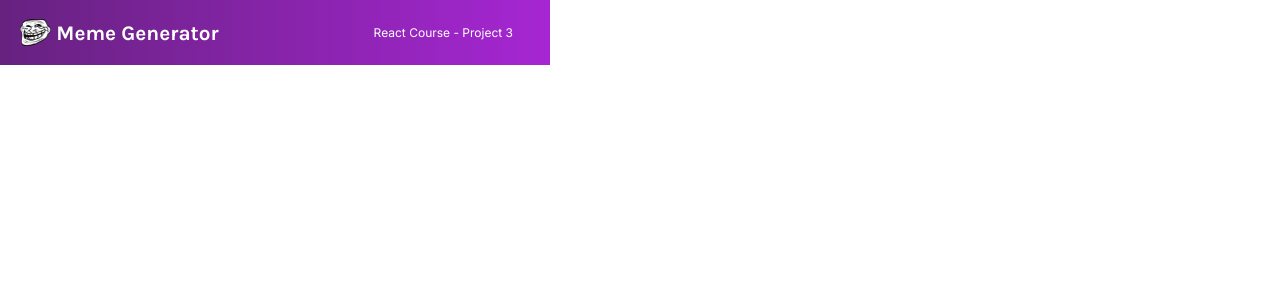
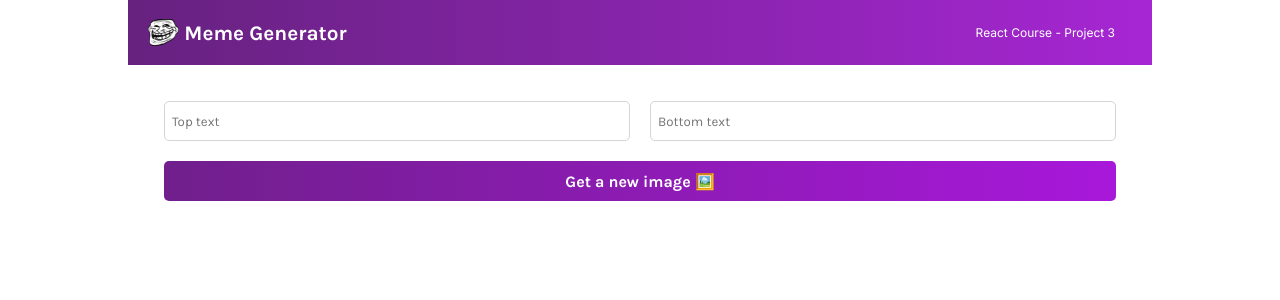
Before and after one commit to carolinanonato/meme-generator, a React (Create React App) app: page / in a window 1280 px wide. Shown: the top 300 px of the page. Built offline with nearby package versions, Linux system fonts and the light colour scheme.

Commit message:
meme body

```diff
--- a/src/App.css
+++ b/src/App.css
@@ -8,14 +8,21 @@ body {
 }
 
 
+main {
+  padding: 36px;
+  width: 80vw;
+  margin: auto;
+}
+
 .header {
-width: 550px;
+width: 80vw;
 height: 65px;
 background: linear-gradient(90deg, #672280 1.18%, #A626D3 100%);
 display: flex;
 align-items: center;
 color: white;
 position: relative;
+margin: 0 auto;
 
 }
 
@@ -47,3 +54,27 @@ position: relative;
   right: 0;
 
 }
+.form {
+  display: grid;
+  grid-template: 40px 40px / 1fr 1fr;
+  gap: 20px;
+}
+
+.button {
+  grid-column: 1 / -1;
+  font-family: 'Karla', sans-serif;
+  border-radius: 5px;
+  background: linear-gradient(90.41deg, #711F8D 1.14%, #A818DA 100%);
+  color: white;
+  font-weight: bold;
+font-size: 16px;
+border:none;
+cursor: pointer
+}
+
+.input {
+  font-family: 'Karla', sans-serif;
+  border-radius: 5px;
+  border: 1px solid #D5D4D8;
+  text-indent: 5px;
+}
--- a/src/App.js
+++ b/src/App.js
@@ -1,10 +1,12 @@
 import './App.css';
 import Header from './components/Header';
+import Meme from './components/Meme';
 
 function App() {
   return (
     <div className="App">
       <Header />
+      <Meme />
     </div>
   );
 }
--- /dev/null
+++ b/src/components/Meme.js
@@ -0,0 +1,15 @@
+import React from 'react'
+
+function Meme() {
+    return (
+        <main>
+            <form className="form">
+                <input className="input" placeholder="Top text" type="text" />
+                <input className="input" placeholder="Bottom text" type="text" />
+                <button className='button'>Get a new image 🖼️</button>
+            </form>
+        </main>
+    )
+}
+
+export default Meme
```
